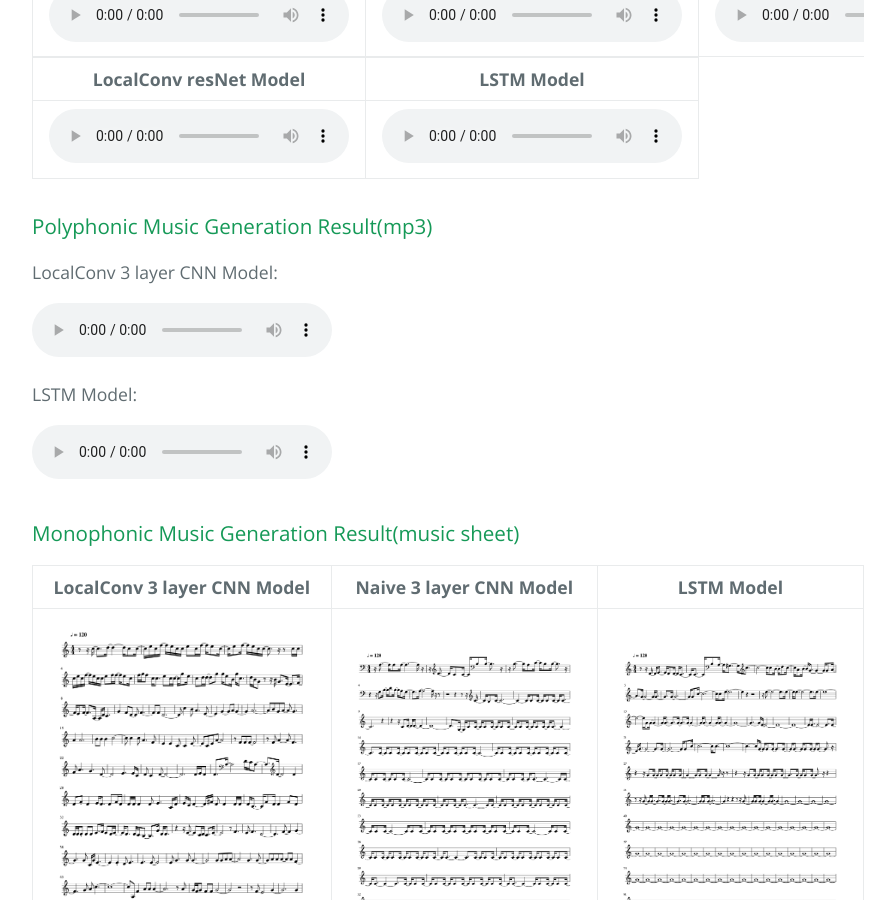
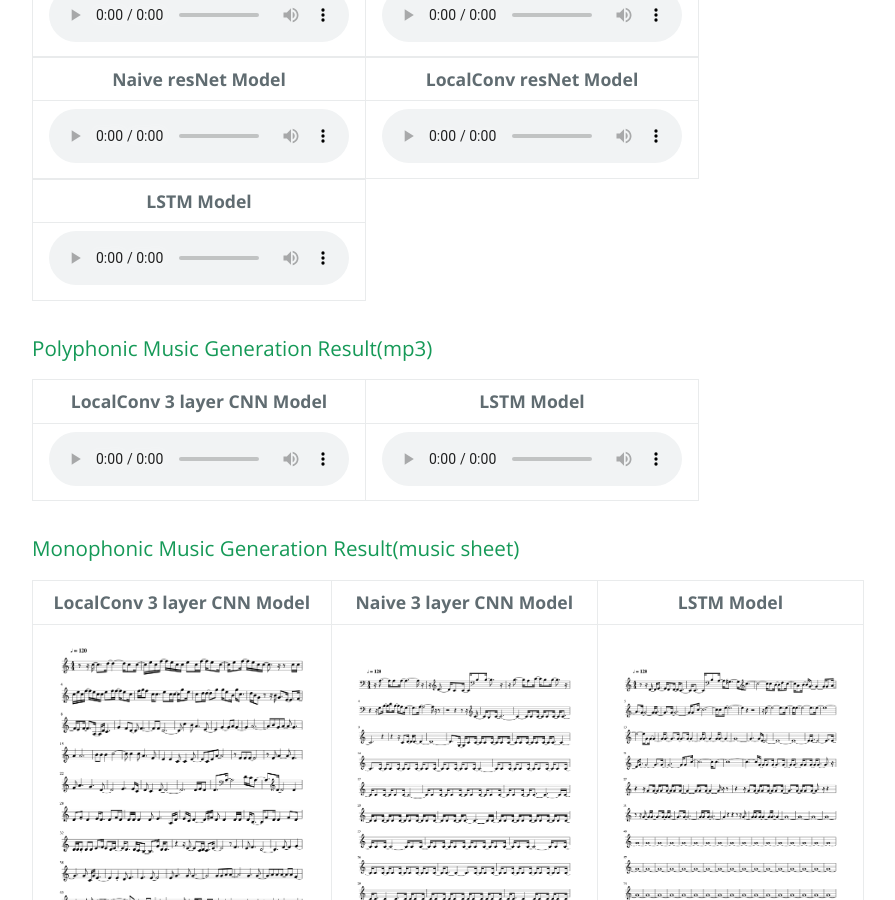
Before and after one commit to Somedaywilldo/local_conv_music_generation, a Jekyll site: the page built from index.md, in a window 1280 px wide and 900 px high, scrolled down 3113 px. Shown: the whole window, without its empty margins (192-1087 px from the left). Built offline with Jekyll 4.4.1, drawn with Linux system fonts in a browser that asks for light colours; the repository's description, which GitHub fills in, is left out; our own code applies the rules of GitHub Pages for plain Markdown files.

```diff
--- a/index.md
+++ b/index.md
@@ -27,19 +27,25 @@
 
 
 
-| Naive 3 layer CNN Model | LocalConv 3 layer CNN Model | Naive resNet Model |
-| :---: | :---: | :---: |
-| {% include audio_player.html filename="ST_CNNNaive_1.mp3" %} | {% include audio_player.html filename="ST_CNNLocal_1.mp3" %} | {% include audio_player.html filename="ST_resNetNaive_1.mp3" %} |
+| Naive 3 layer CNN Model | LocalConv 3 layer CNN Model |
+| :---: | :---: |
+| {% include audio_player.html filename="ST_CNNNaive_1.mp3" %} | {% include audio_player.html filename="ST_CNNLocal_1.mp3" %} |
 
-|LocalConv resNet Model|LSTM Model|
-| :---: | :---: | :---: |
-|{% include audio_player.html filename="ST_resNetLocal_1.mp3" %}|{% include audio_player.html filename="ST_LSTM_1.mp3" %}|
+
+|Naive resNet Model |LocalConv resNet Model|
+| :---: | :---: |
+|{% include audio_player.html filename="ST_resNetNaive_1.mp3" %} |{% include audio_player.html filename="ST_resNetLocal_1.mp3" %}|
+
+|LSTM Model|
+| :---: |
+|{% include audio_player.html filename="ST_LSTM_1.mp3" %}|
 
 ### Polyphonic Music Generation Result(mp3)
-LocalConv 3 layer CNN Model:
-{% include audio_player.html filename="MT_CNN_3Layer-1.mp3" %}
-LSTM Model:
-{% include audio_player.html filename="MT_LSTM512_BachAll-1.mp3" %}
+
+
+|LocalConv 3 layer CNN Model|LSTM Model|
+| :---: | :---: |
+|{% include audio_player.html filename="MT_CNN_3Layer-1.mp3" %}|{% include audio_player.html filename="MT_LSTM512_BachAll-1.mp3" %}|
 
 ### Monophonic Music Generation Result(music sheet)
 
```
